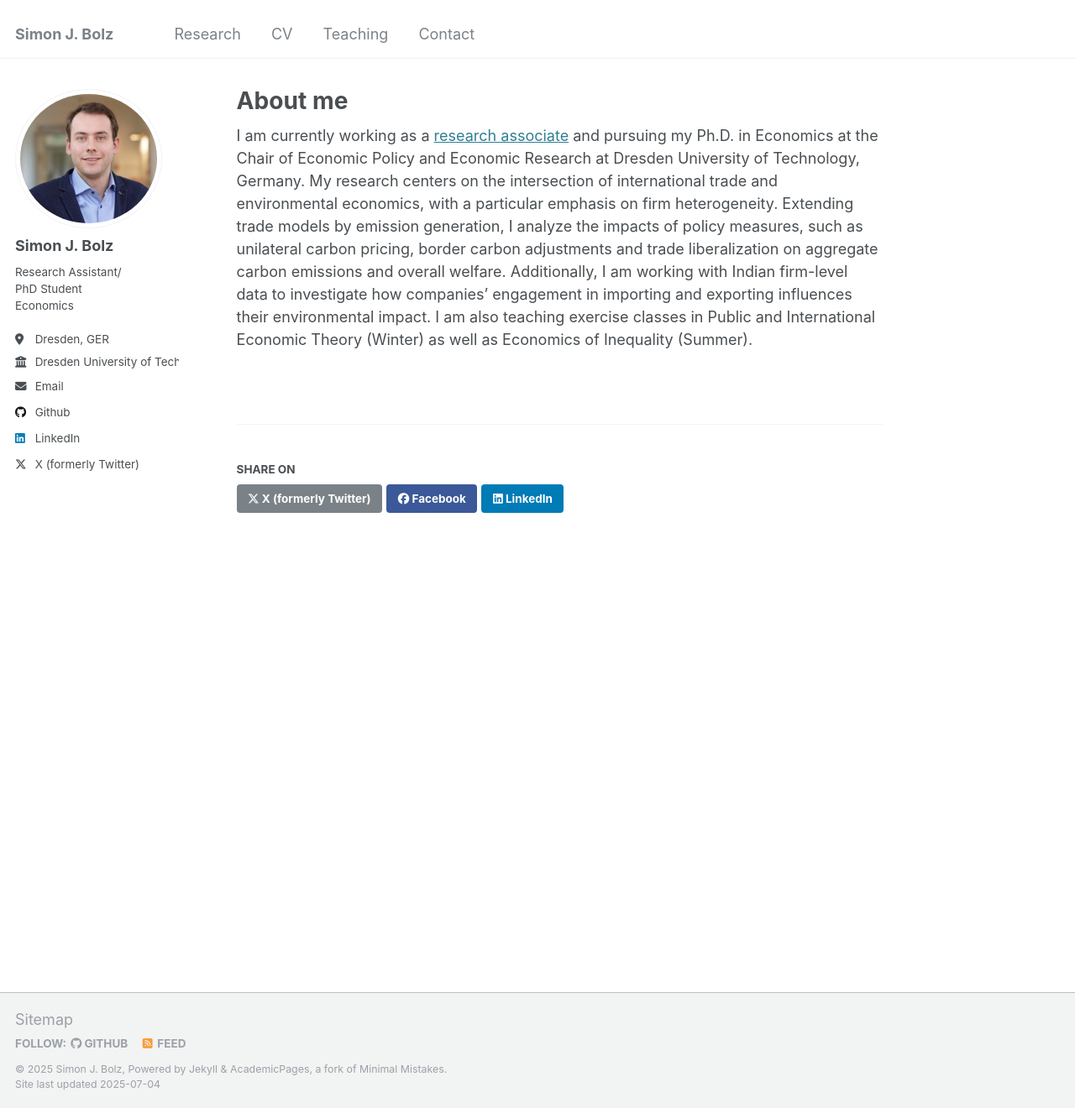
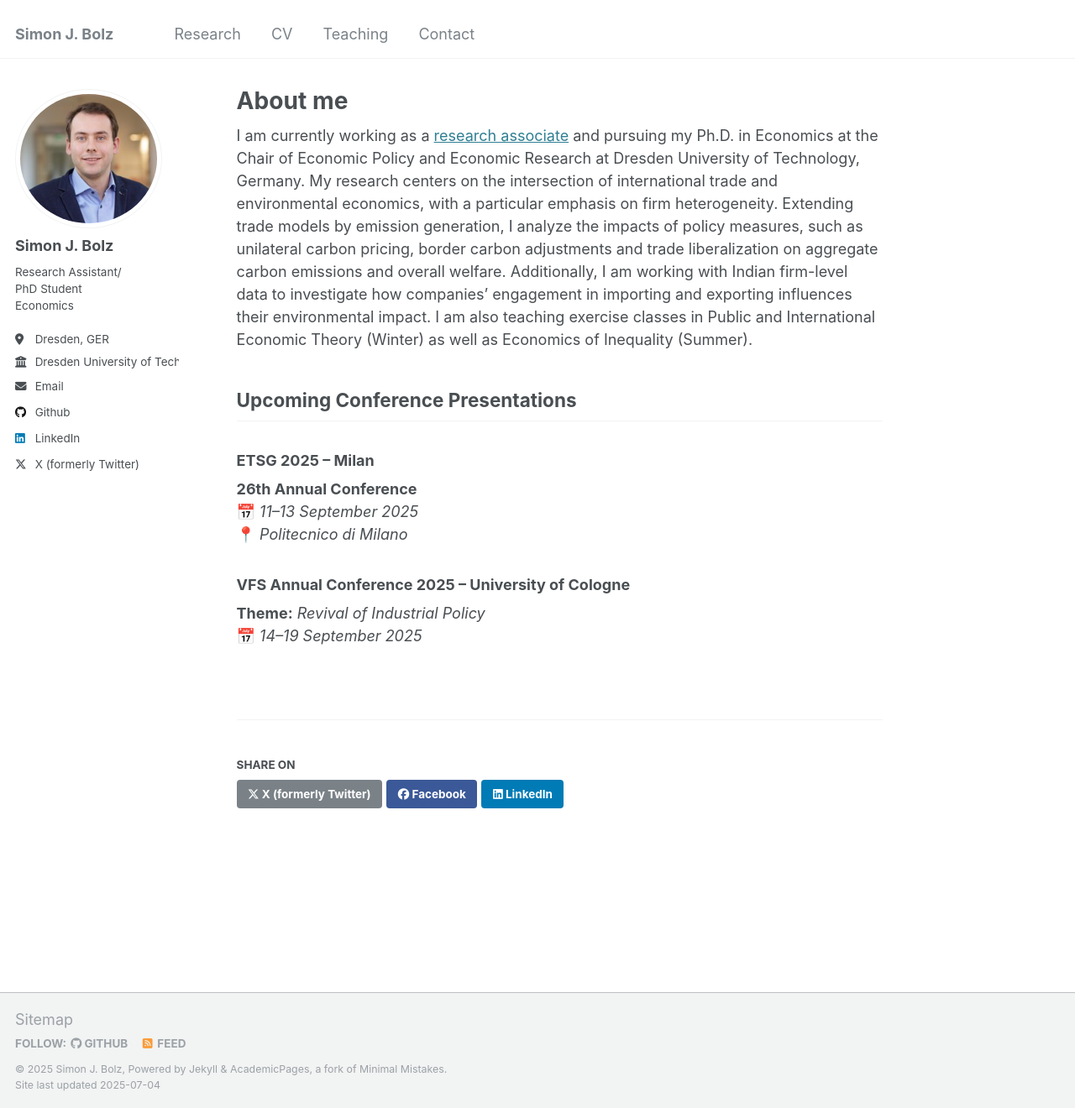
Before and after one commit to sjbolz/sjbolz.github.io, a Jekyll site: the page built from _pages/about.md, in a window 1280 px wide and 1320 px high. Shown: the whole window at 84% size. Built offline with Jekyll 4.4.1, drawn with Linux system fonts in a browser that asks for light colours.

Commit message:
Update about.md

```diff
--- a/_pages/about.md
+++ b/_pages/about.md
@@ -9,3 +9,14 @@ redirect_from:
 
 
 I am currently working as a [research associate](https://tu-dresden.de/bu/wirtschaft/vwl/wuw/die-professur/mitarbeiter/simon-johannes-bolz) and pursuing my Ph.D. in Economics at the Chair of Economic Policy and Economic Research at Dresden University of Technology, Germany. My research centers on the intersection of international trade and environmental economics, with a particular emphasis on firm heterogeneity. Extending trade models by emission generation, I analyze the impacts of policy measures, such as unilateral carbon pricing, border carbon adjustments and trade liberalization on aggregate carbon emissions and overall welfare. Additionally, I am working with Indian firm-level data to investigate how companies' engagement in importing and exporting influences their environmental impact. I am also teaching exercise classes in Public and International Economic Theory (Winter) as well as Economics of Inequality (Summer).
+
+## Upcoming Conference Presentations
+
+### ETSG 2025 – Milan
+**26th Annual Conference**
+📅 *11–13 September 2025*
+📍 *Politecnico di Milano*
+
+### VFS Annual Conference 2025 – University of Cologne
+**Theme:** *Revival of Industrial Policy*
+📅 *14–19 September 2025*
```
